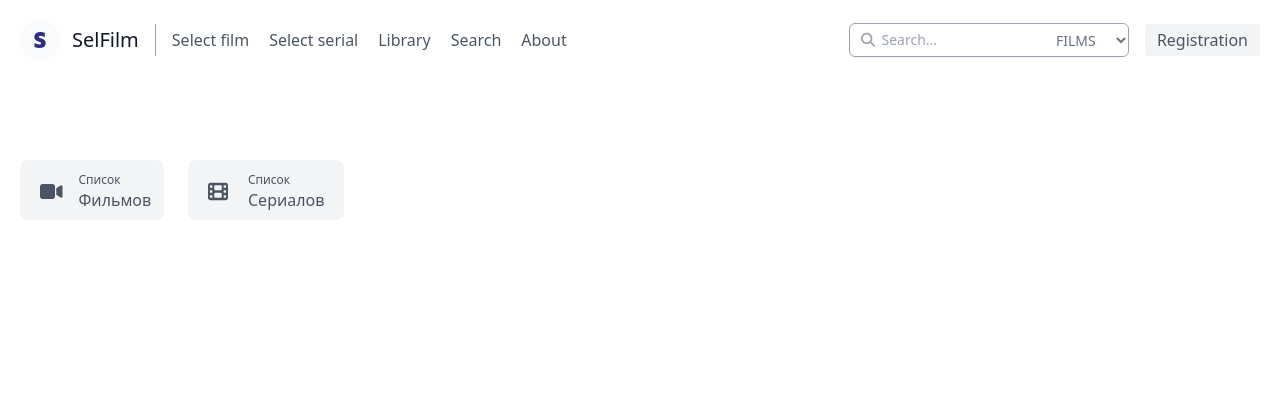
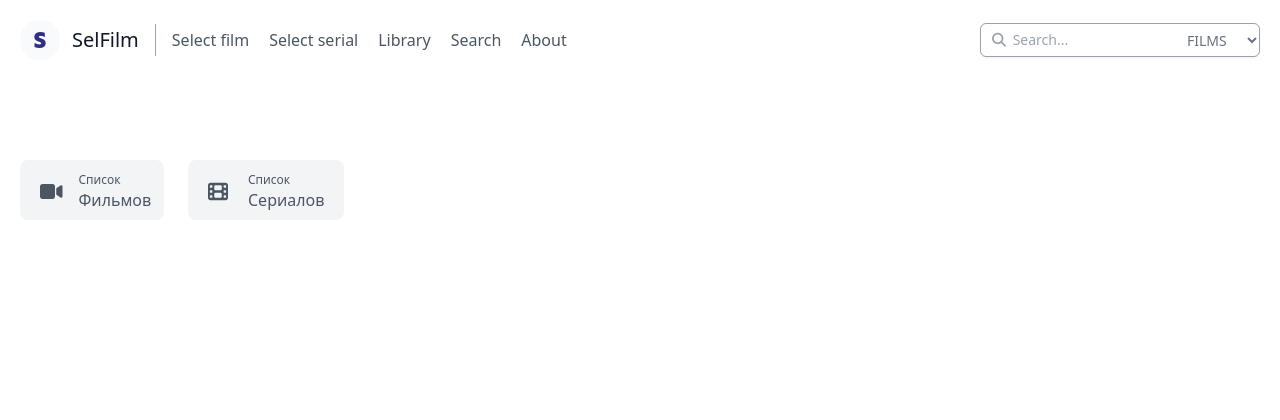
Before and after one commit to kill-rill1996/Sel_Film, a Django app: page /films/ in a window 1280 px wide. Shown: the top 420 px of the page. Run offline with Django 3.2, Linux system fonts and the light colour scheme; data that the repository does not hold is empty; some libraries are stand-ins or nearby versions.

Commit message:
Redesign navbar

```diff
--- a/sel_film/templates/base.html
+++ b/sel_film/templates/base.html
@@ -27,18 +27,18 @@
             <a href="#" class="mr-5 hover:text-gray-900">Search</a>
             <a href="about.html" class="mr-5 hover:text-gray-400">About</a>
           </nav>
-
+          <div class="inline-flex ml-4 sm:-ml-5 md:ml-36 lg:ml-0 justify-center">
             <!-- Форма поиска по сайту-->
             <form method="POST" action="{% url 'search' %}">
                 {% csrf_token %}
-                <div class="inline-flex items-center mr-4 -mt-1">
+                <div class="inline-flex items-center mt-2 lg:-mt-1">
                   <div class="mt-1 relative rounded-md shadow-sm">
                     <div class="absolute inset-y-0 left-0 pl-3 flex items-center pointer-events-none">
                       <span class="text-gray-400 sm:text-sm">
                         <i class="fas fa-search"></i>
                       </span>
                     </div>
-                    <input type="text" name="search_data" id="price" class="focus:ring-gray-500 focus:border-gray-900 block w-full pl-7 pr-12 sm:text-sm border border-gray-400 rounded-md py-1.5" placeholder=" Search...">
+                    <input type="text" name="search_data" id="price" class="focus:ring-gray-500 focus:border-gray-900 block w-full pl-7 pr-12 sm:text-sm border border-gray-400 rounded-md py-1 md:py-1.5" placeholder=" Search...">
                     <div class="absolute inset-y-0 right-0 flex items-center">
                       <label for="currency" class="sr-only">Currency</label>
                       <select id="currency" name="currency" class="focus:ring-gray-500 focus:border-gray-500 h-full py-0 pl-2 pr-1 border-transparent bg-transparent text-gray-500 sm:text-sm rounded-md">
@@ -49,7 +49,8 @@
                   </div>
                 </div>
             </form>
-          <button class="inline-flex items-center bg-gray-100 border-0 py-1 px-3 focus:outline-none hover:bg-gray-200 rounded text-base mt-4 md:mt-0">Registration</button>
+          <!-- <button class="inline-flex items-center bg-gray-100 border-0 py-1 px-3 focus:outline-none hover:bg-gray-200 rounded text-base mt-3.5 lg:mt-0">Registration</button> -->
+          </div>
         </div>
     </header>
 {% endblock %}
```
